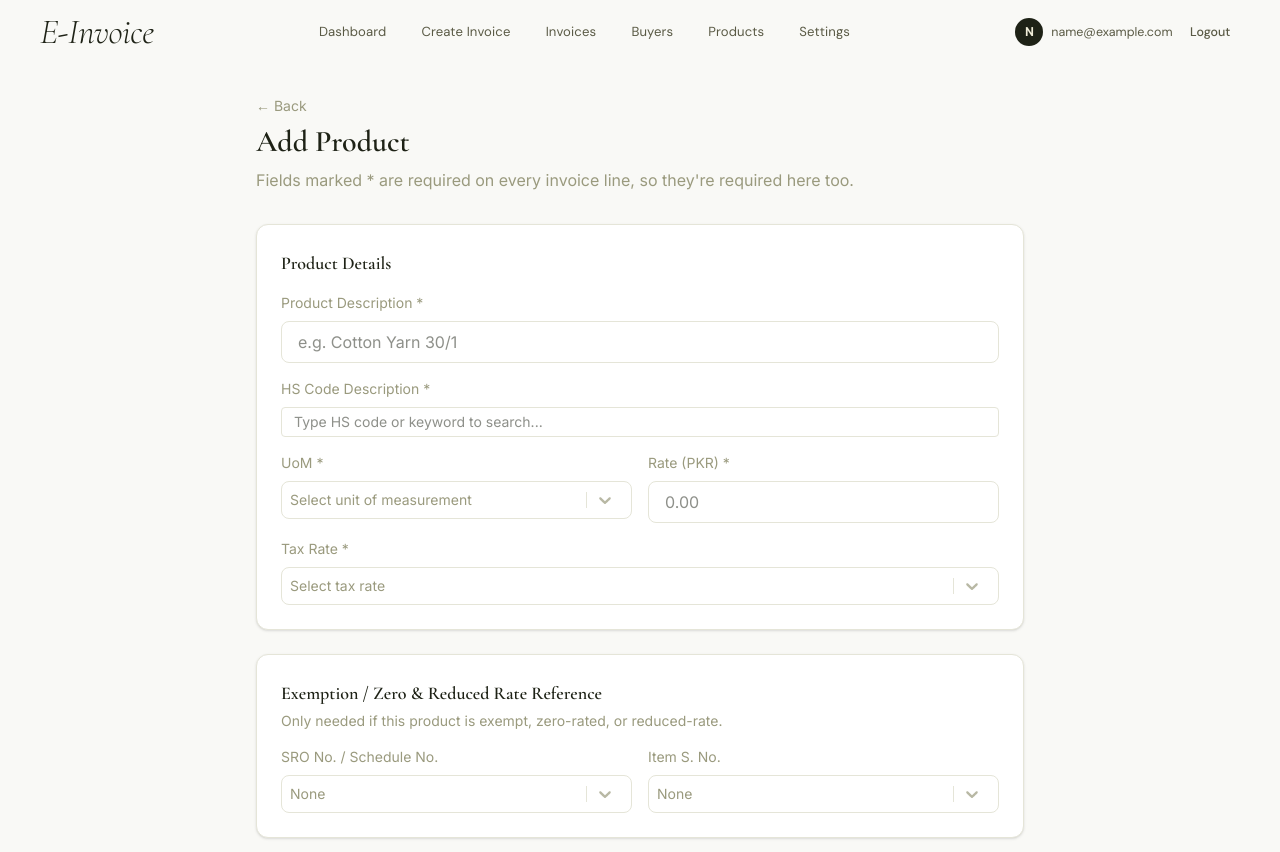
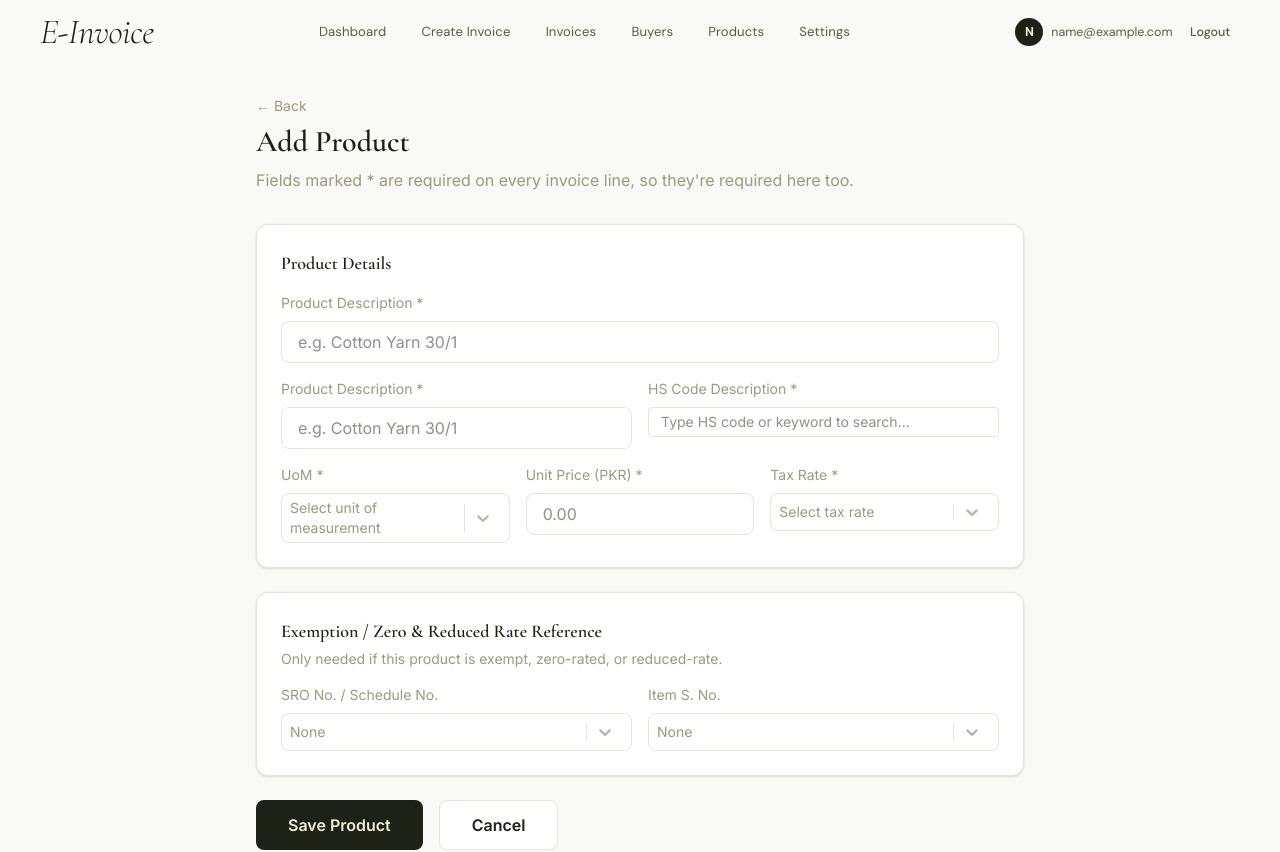
Before and after one commit to malaaaeeka/saas, a Next.js app in the folder frontend/: page /products/create in a window 1280 px wide. Shown: the top 852 px of the page. Built offline with nearby package versions, Linux system fonts and the light colour scheme; sample sign-in values are in the browser's storage.

Commit message:
enhancing ui

```diff
--- a/frontend/app/(dashboard)/products/create/page.tsx
+++ b/frontend/app/(dashboard)/products/create/page.tsx
@@ -33,15 +33,36 @@ const RATES: string[] = [
 ]
 
 const SRO_SCHEDULES: string[] = [
-  '', "01(I)/2022", "1007(I)/2005", "1125(I)/2011", "1167(I)/2018", "1180(I)/2016",
+  '',
+  "01(I)/2022", "1007(I)/2005", "1125(I)/2011", "1167(I)/2018", "1180(I)/2016",
   "1212(I)/2018", "125(I)/2017", "1308(I)/2018", "1450(I)/2021", "1579(1)/2021",
-  "6th Schedule", "9th Schedule", "DTRE", "FIFTH SCHEDULE", "ICTO", "NINTH SCHEDULE"
-  // ...trim/extend to match the full list in invoices/create/page.tsx if you want parity
+  "1604(I)/2021", "1636(1)/2022", "164(I)/2010", "172(I)/2006", "183(I)/2022",
+  "188(I)/2015", "1st Schedule FED", "21(I)/2017", "213(I)/2013", "223(I)/2017",
+  "237(I)/2020", "253(I)/2019", "292(I)/2017", "297(I)/2023-Table-I",
+  "297(I)/2023-Table-II", "321(I)/2022", "326(I)/2008", "327(I)/2008",
+  "398(I)/2015", "3rd Schd Table II", "3rd Schedule goods", "408(I)/2012",
+  "408(I)/2017", "484(I)/2015", "495(I)/2016", "499(I)/2013", "501(I)/2013",
+  "525(I)/2008", "539(I)/2008", "542(I)/2008", "549(I)/2008", "551(I)/2008",
+  "572(I)/2014", "581(1)/2024", "581(I)/2017", "587(I)/2017", "590(I)/2017",
+  "5th Schedule", "608(I)/2012", "641(I)/2017", "646(I)/2005", "657(I)/2013",
+  "670(I)/2013", "678(I)/2004", "6th Schd Table I", "6th Schd Table II",
+  "6th Schd Table III", "6th Schedule", "713(I)/2017", "727(I)/2011",
+  "757(I)/2017", "76(I)/2008", "760(I)/2012", "777(I)2018", "781(I)2018",
+  "79(I)/2012", "802(I)/2009", "811(I)/2009", "863(I)/2007", "867(I)/2017",
+  "88(I)/2022", "880(I)/2007", "896(I)/2013", "898(I)/2013", "8th Schedules",
+  "91(I)/2017", "946(1)/2013", "984(I)/2017", "9th Schedule", "9th Schedules",
+  "DTRE", "EIGHTH SCHEDULE Table 1", "EIGHTH SCHEDULE Table 2",
+  "FED 3rd Schd Table I", "FED 3rd Schd Table II", "FIFTH SCHEDULE", "ICTO",
+  "ICTO TABLE I", "ICTO TABLE II", "NINTH SCHEDULE", "Section 4(b)",
+  "SECTION 49", "SRO 342 (I)/2002", "Zero Rated Elec.", "Zero Rated Gas",
+  "S.R.O. 1217(I)/2025"
 ]
 
 const ITEM_SR_NOS: string[] = [
-  '', '-', '1', '2', '3', '4', '5'
-  // full list lives in invoices/create/page.tsx — copy over if needed
+  '',
+  "-", "1", "1(A)", "1(B)", "1(E)", "1(F)", "1(G)", "1(i)", "1(i)(a)", "1(i)(b)",
+  // ...(paste the rest of the ITEM_SR_NOS array exactly as it appears in Document 2)...
+  "Region-I", "Region-II"
 ]
 
 const EMPTY_FORM = {
@@ -219,8 +240,22 @@ function CreateProductPageContent() {
                   }`}
                 />
               </div>
+              <div className="grid grid-cols-2 gap-4 mb-4">
+                <div>
+                  <label className="block text-sm text-muted mb-2">Product Description *</label>
+                  <input
+                    ref={descriptionRef}
+                    type="text"
+                    value={form.description}
+                    onChange={e => handleChange('description', e.target.value)}
+                    placeholder="e.g. Cotton Yarn 30/1"
+                    className={`w-full bg-surface border text-heading rounded-lg px-4 py-2 focus:outline-none focus:border-accent ${
+                      attemptedSubmit && errors.description ? 'border-red-500 ring-1 ring-red-500' : 'border-border'
+                    }`}
+                  />
+                </div>
 
-              <div className="mb-4">
+                <div>
                   <label className="block text-sm text-muted mb-2">
                     HS Code Description *
                     {form.hsCode && <span className="ml-2 text-link font-mono">{form.hsCode}</span>}
@@ -232,8 +267,9 @@ function CreateProductPageContent() {
                     />
                   </div>
                 </div>
+              </div>
 
-              <div className="grid grid-cols-2 gap-4 mb-4">
+              <div className="grid grid-cols-3 gap-4">
                 <div>
                   <label className="block text-sm text-muted mb-2">UoM *</label>
                   <div className={attemptedSubmit && errors.uom ? 'rounded-lg ring-2 ring-red-500' : ''}>
@@ -246,7 +282,7 @@ function CreateProductPageContent() {
                   </div>
                 </div>
                 <div>
-                  <label className="block text-sm text-muted mb-2">Rate (PKR) *</label>
+                  <label className="block text-sm text-muted mb-2">Unit Price (PKR) *</label>
                   <input
                     type="number"
                     value={form.rate}
@@ -257,8 +293,6 @@ function CreateProductPageContent() {
                     }`}
                   />
                 </div>
-              </div>
-
                 <div>
                   <label className="block text-sm text-muted mb-2">Tax Rate *</label>
                   <div className={attemptedSubmit && errors.taxRate ? 'rounded-lg ring-2 ring-red-500' : ''}>
@@ -268,6 +302,7 @@ function CreateProductPageContent() {
                       onChange={opt => handleChange('taxRate', opt?.value || '')}
                       placeholder="Select tax rate"
                     />
+                  </div>
                 </div>
               </div>
             </div>
```
Lines whose indentation alone changed are shown as unchanged.
